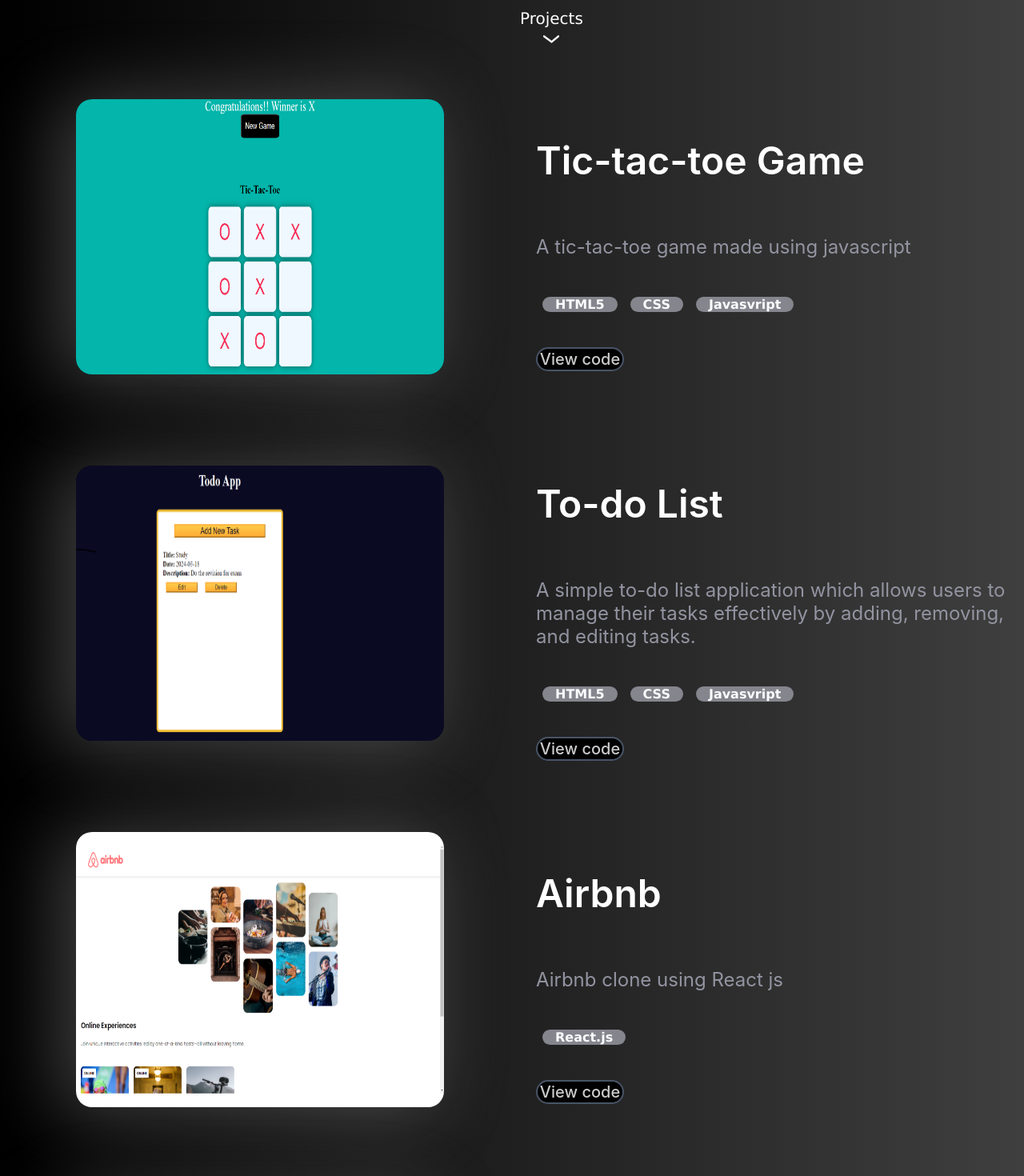
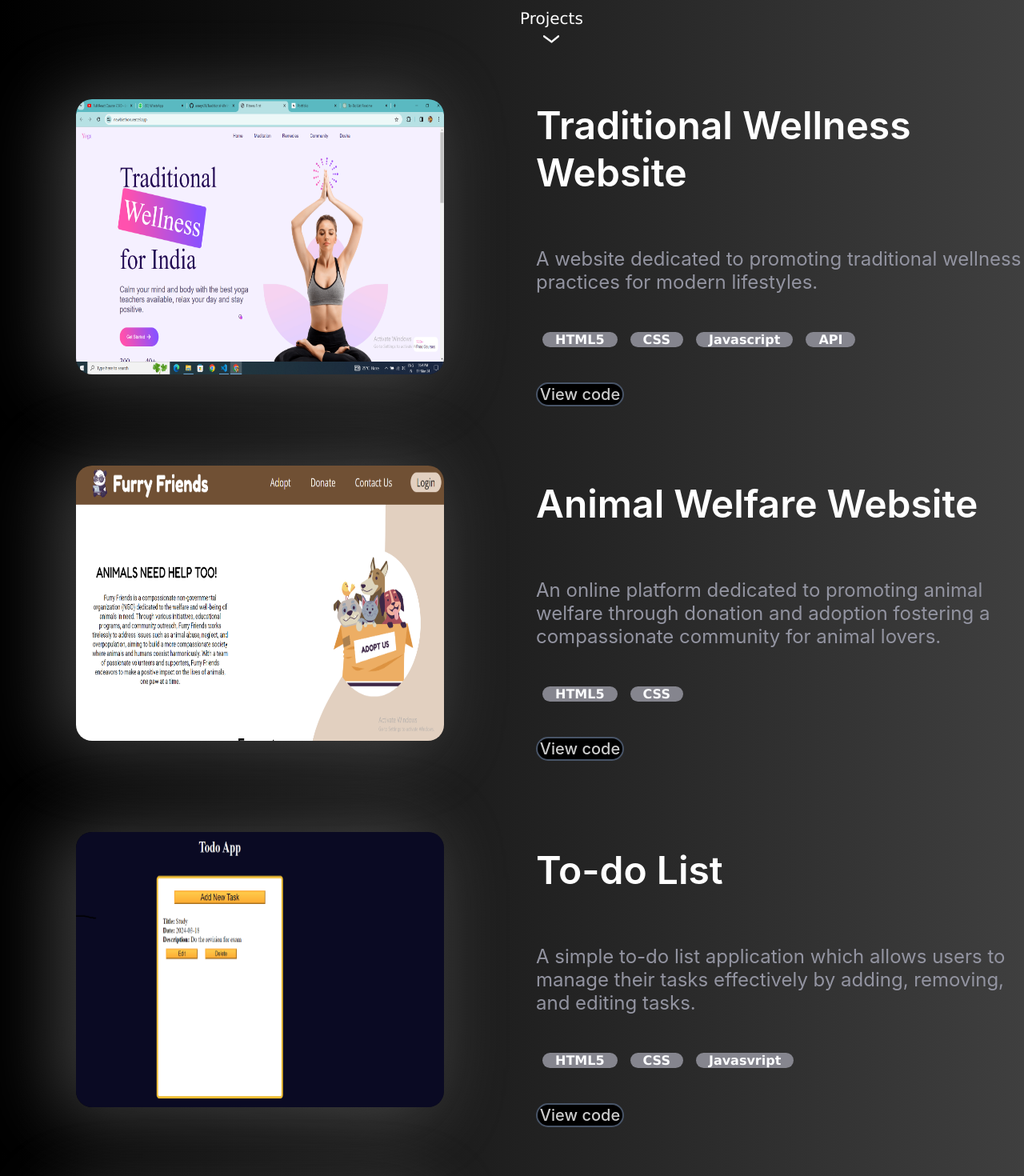
Before and after one commit to ameys28/Portfolio-website, a React (Create React App) app: page / in a window 1280 px wide. Shown: the part 620-2090 px from the top of the page at 80% size. Built offline with nearby package versions, Linux system fonts and the light colour scheme.

Commit message:
Added some projects

```diff
--- a/src/projectdata.js
+++ b/src/projectdata.js
@@ -1,31 +1,31 @@
 
 export default [
   {
-    name: "Tic-tac-toe Game",
+    name: "Traditional Wellness Website",
     description:
-      "A tic-tac-toe game made using javascript",
-    image: "./images/tic-tac-toe.png",
-    website: "https://ameys28.github.io/Tic-Tac-Toe-game/",
-    github: "https://github.com/ameys28/Tic-Tac-Toe-game.git",
-    tools: ["HTML5", "CSS", "Javasvript"],
+      "A website dedicated to promoting traditional wellness practices for modern lifestyles.",
+    image: "./images/wellness.png",
+    website: "https://newbiethon.vercel.app/",
+    github: "https://github.com/ameys28/Traditional-Wellness-Website.git",
+    tools: ["HTML5", "CSS", "Javascript", "API"],
   },
   {
-    name: "To-do List",
+    name: "Animal Welfare Website",
+    description:
+      "An online platform dedicated to promoting animal welfare through donation and adoption fostering a compassionate community for animal lovers.",
+    image: "./images/animal.png",
+    website: "https://ameys28.github.io/Animal-Welfare/",
+    github: "https://github.com/ameys28/Animal-Welfare.git",
+    tools: ["HTML5", "CSS"],
+  },
+  {
+    name: "To-do List ",
     description:
       "A simple to-do list application which allows users to manage their tasks effectively by adding, removing, and editing tasks.",
     image: "./images/to-do-list.png",
     website: "https://ameys28.github.io/To-do-list/",
     github: "https://github.com/ameys28/To-do-list.git",
     tools: ["HTML5", "CSS", "Javasvript"],
-  },
-  {
-    name: "Airbnb",
-    description:
-      "Airbnb clone using React js",
-    image: "./images/airbnb.png",
-    website: "https://airbnb-two-drab.vercel.app/",
-    github: "https://github.com/ameys28/airbnb.git",
-    tools: ["React.js"],
   },
   {
     name: "Personal Website",
```
Also changed, not shown: public/images/animal.png (added), public/images/wellness.png (added).
